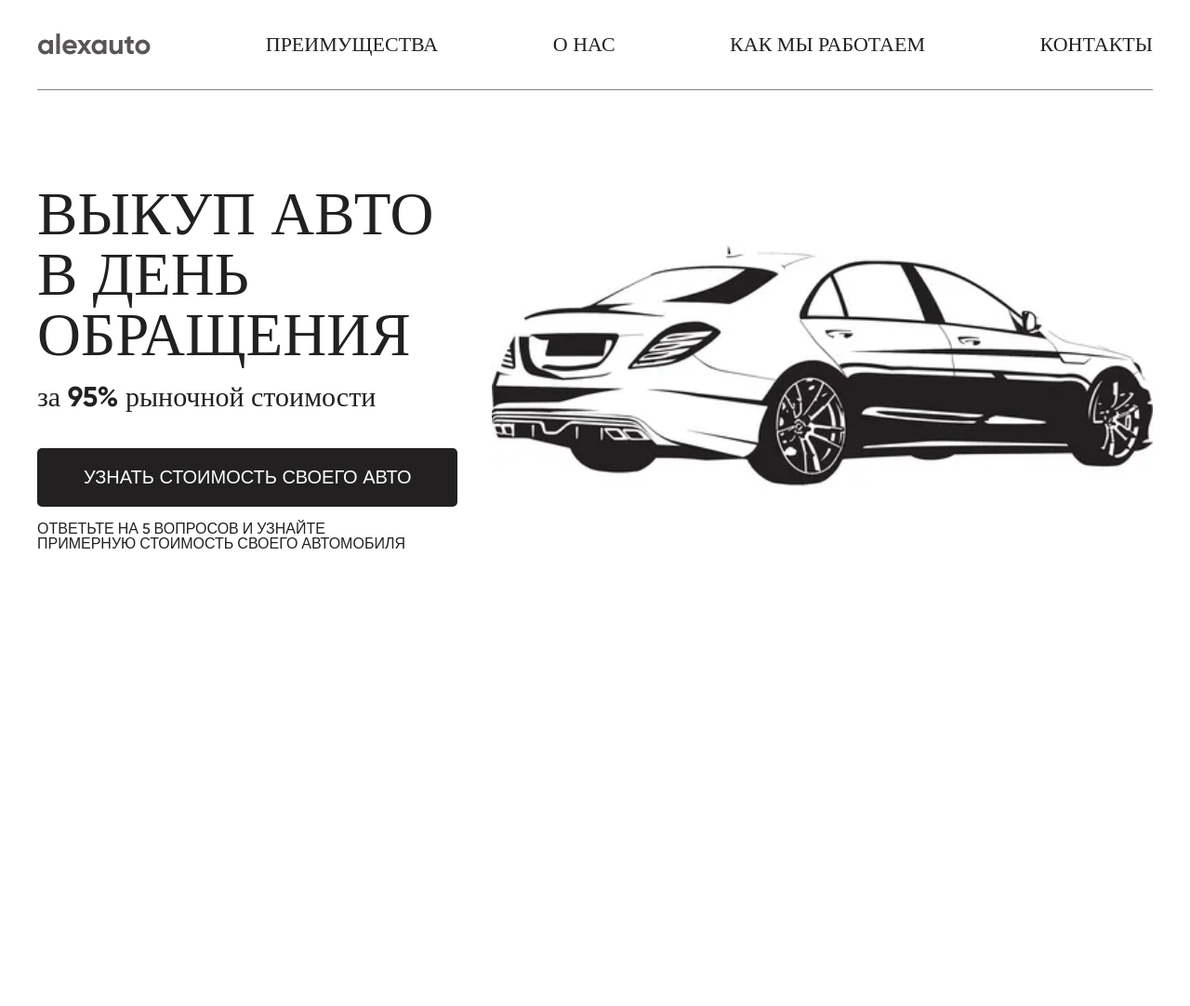
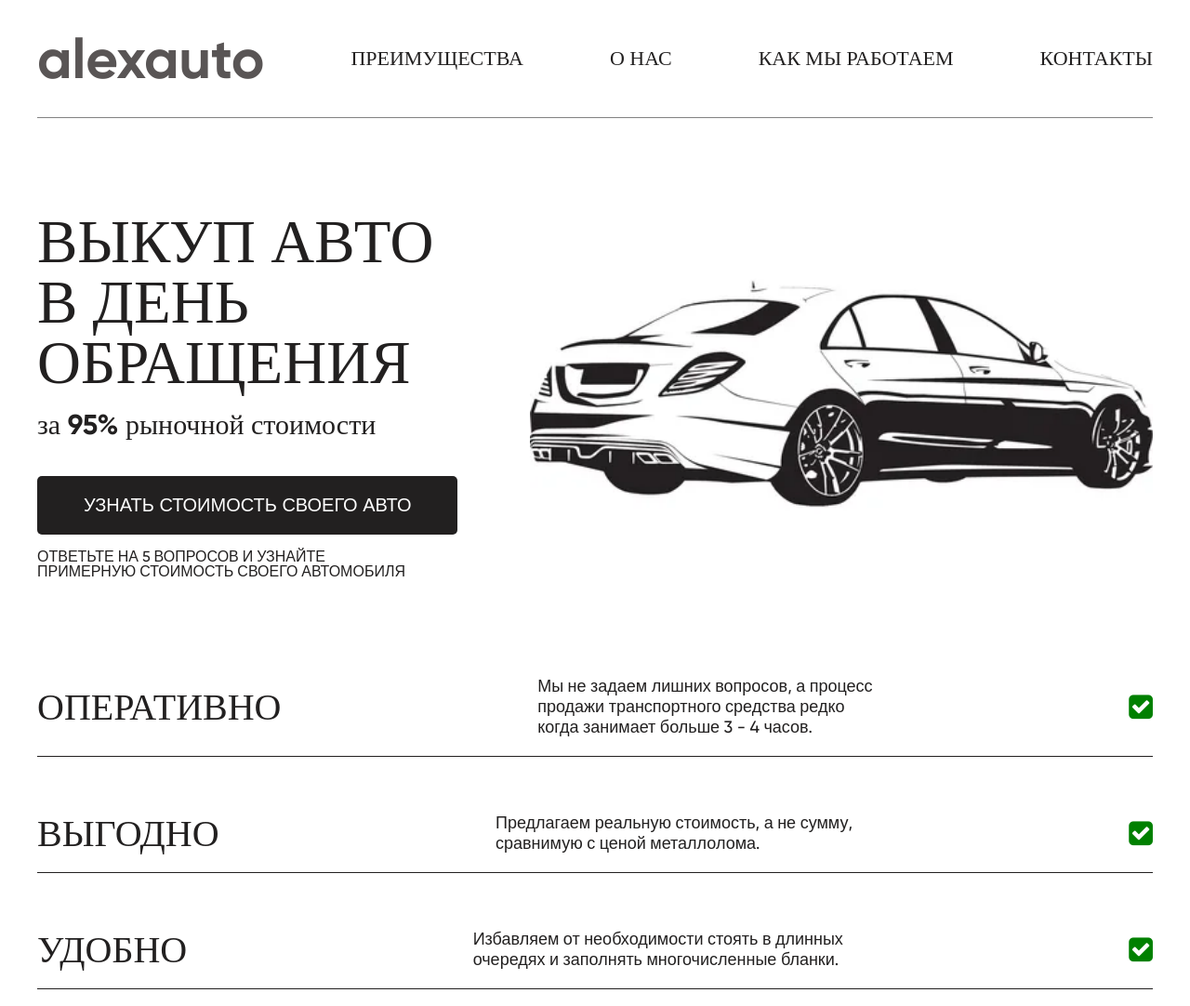
Before and after one commit to Malerator/Alexei, a plain HTML site: page index.html in a window 1280 px wide. Shown: the whole page at 93% size. Before the commit the page ends 800 px from the top, so only its background shows below. Drawn offline with Linux system fonts and the light colour scheme; files whose address does not match are found by name.

Commit message:
start add section

```diff
--- a/index.html
+++ b/index.html
@@ -13,6 +13,7 @@
     <link rel="stylesheet" href="style/style.css" />
     <link rel="stylesheet" href="style/header.css" />
     <link rel="stylesheet" href="style/home.css" />
+    <link rel="stylesheet" href="style/about.css" />
   </head>
   <body>
     <header>
@@ -44,7 +45,7 @@
                 АВТОМОБИЛЯ
               </p>
             </div>
-            <div>
+            <div class="wrap__img">
               <picture>
                 <source media="(max-width: 425px)" srcset="" />
                 <img
@@ -59,6 +60,34 @@
           </div>
         </div>
       </section>
+      <section id="about">
+        <div class="container">
+          <div class="card">
+            <h2 class="card__title">ОПЕРАТИВНО</h2>
+            <p class="card__item">
+              Мы не задаем лишних вопросов, а процесс<br />продажи транспортного
+              средства редко<br />когда занимает больше 3 - 4 часов.
+            </p>
+            <i class="fa fa-check-square" aria-hidden="true"></i>
+          </div>
+          <div class="card">
+            <h2 class="card__title">ВЫГОДНО</h2>
+            <p class="card__item">
+              Предлагаем реальную стоимость, а не сумму,<br />сравнимую с ценой
+              металлолома.
+            </p>
+            <i class="fa fa-check-square" aria-hidden="true"></i>
+          </div>
+          <div class="card">
+            <h2 class="card__title">УДОБНО</h2>
+            <p class="card__item">
+              Избавляем от необходимости стоять в длинных<br />очередях и
+              заполнять многочисленные бланки.
+            </p>
+            <i class="fa fa-check-square" aria-hidden="true"></i>
+          </div>
+        </div>
+      </section>
     </main>
     <footer></footer>
   </body>
--- /dev/null
+++ b/style/about.css
@@ -0,0 +1,34 @@
+.card__title {
+  font-family: "Gilroy-Bold";
+  font-size: 40px;
+}
+
+.card__item {
+  font-size: 18px;
+  line-height: 22px;
+}
+
+.card {
+  margin-bottom: 60px;
+  display: flex;
+  justify-content: space-between;
+  align-items: center;
+  padding-bottom: 20px;
+  border-bottom: 1px solid #222020;
+}
+
+.fa {
+  font-size: 30px;
+  color: green;
+}
+
+/* начало мобильной версии */
+
+@media (max-width: 425px) {
+  #about {
+    padding: 81px 29px 76px;
+  }
+  #about p {
+    font-size: 16px;
+  }
+}
--- a/style/header.css
+++ b/style/header.css
@@ -7,7 +7,7 @@
 }
 
 .logo {
-  font-size: 30px;
+  font-size: 60px;
   color: #595555;
 }
 
@@ -17,7 +17,7 @@
   line-height: 22px;
   text-decoration: none;
   color: #222020;
-  /* transition: 0.4s; */
+  border-radius: 5px;
   -webkit-transition: all 0.5s ease;
   -moz-transition: all 0.5s ease;
   transition: all 0.5s ease;
@@ -26,13 +26,16 @@
 .header__menu li a:hover {
   color: #454546;
   font-size: 26px;
-  /* transition: 0.4s; */
   -moz-box-shadow: 0 0 10px #000;
   -webkit-box-shadow: 0 0 10px #000;
   box-shadow: 0 0 10px #000;
   -webkit-transition: all 0.5s ease;
   -moz-transition: all 0.5s ease;
   transition: all 0.5s ease;
+}
+
+.wrap__img {
+  margin-left: 70px;
 }
 
 .header__burger {
--- a/style/home.css
+++ b/style/home.css
@@ -8,7 +8,6 @@ h1 {
 }
 
 .home__info {
-  margin-bottom: 30px;
   display: flex;
   justify-content: space-between;
   align-items: center;
```
